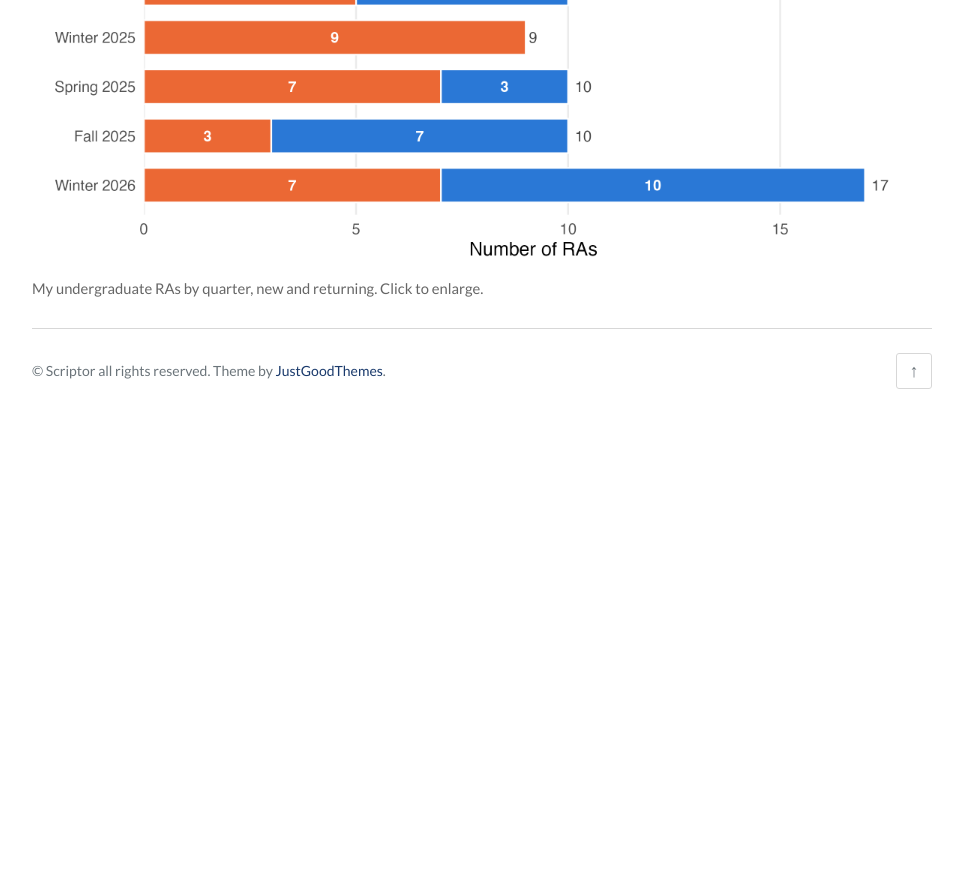
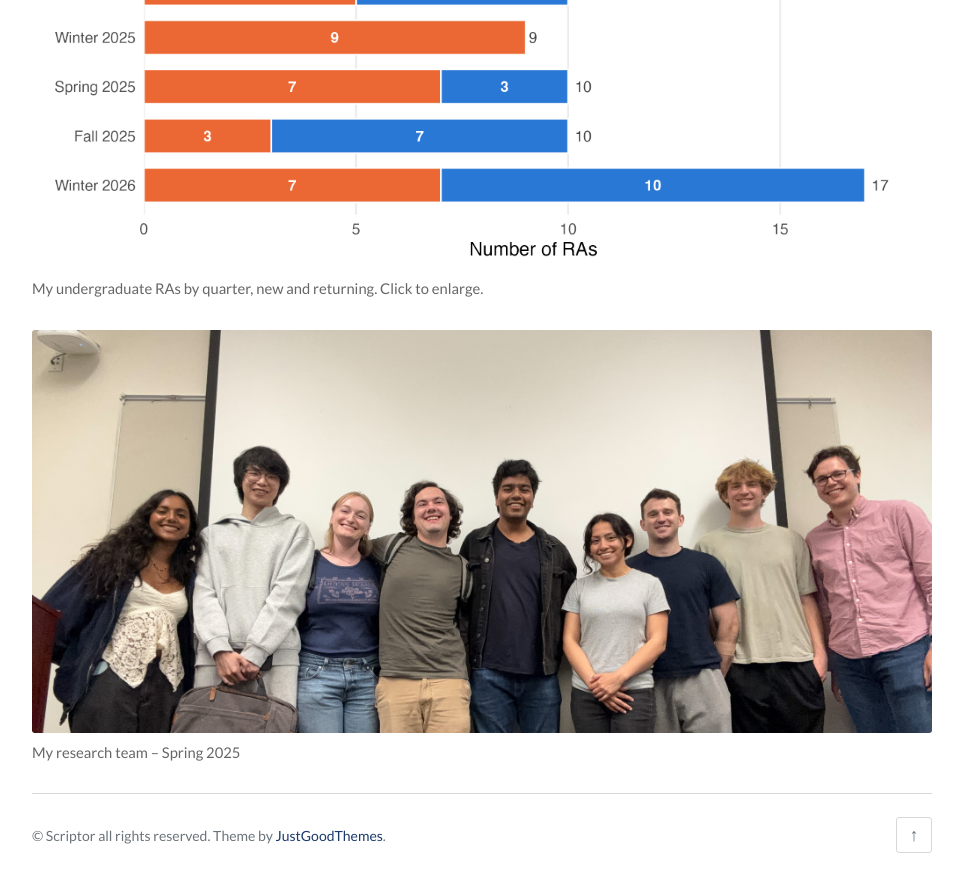
Before and after one commit to kgilliat/kgilliat.github.io, a Jekyll site: the page built from undergrad-lab.md, in a window 1280 px wide and 900 px high, scrolled down 2160 px. Shown: the top 892 px of the window, without its empty margins (158-1121 px from the left). Built offline with Jekyll 4.4.1, drawn with Linux system fonts in a browser that asks for light colours; before the commit the page ends 2596 px from its top, so only the background shows below that.

Commit message:
Add research team photo to Undergrad Lab page
Co-Authored-By: Claude Opus 5 (1M context) <noreply@anthropic.com>

```diff
--- a/undergrad-lab.md
+++ b/undergrad-lab.md
@@ -53,3 +53,8 @@ I served as a job reference for many former RAs and wrote letters for several. S
   </a>
   <figcaption>My undergraduate RAs by quarter, new and returning. Click to enlarge.</figcaption>
 </figure>
+
+<figure class="lab-figure">
+  <img src="{{ '/images/lab_research_team_sp25.jpg' | relative_url }}" alt="My undergraduate research team posing together in a classroom, Spring 2025.">
+  <figcaption>My research team &ndash; Spring 2025</figcaption>
+</figure>
```
Also changed, not shown: images/lab_research_team_sp25.jpg (added).
